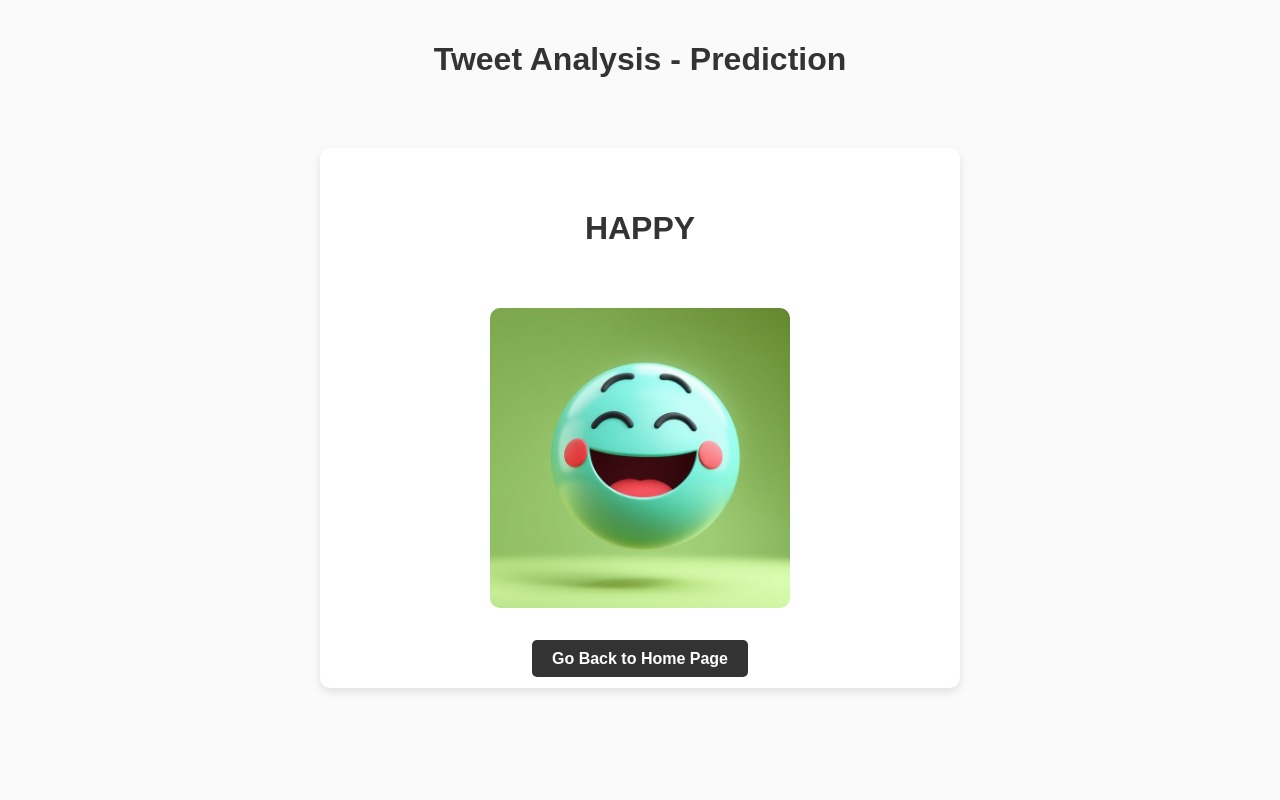
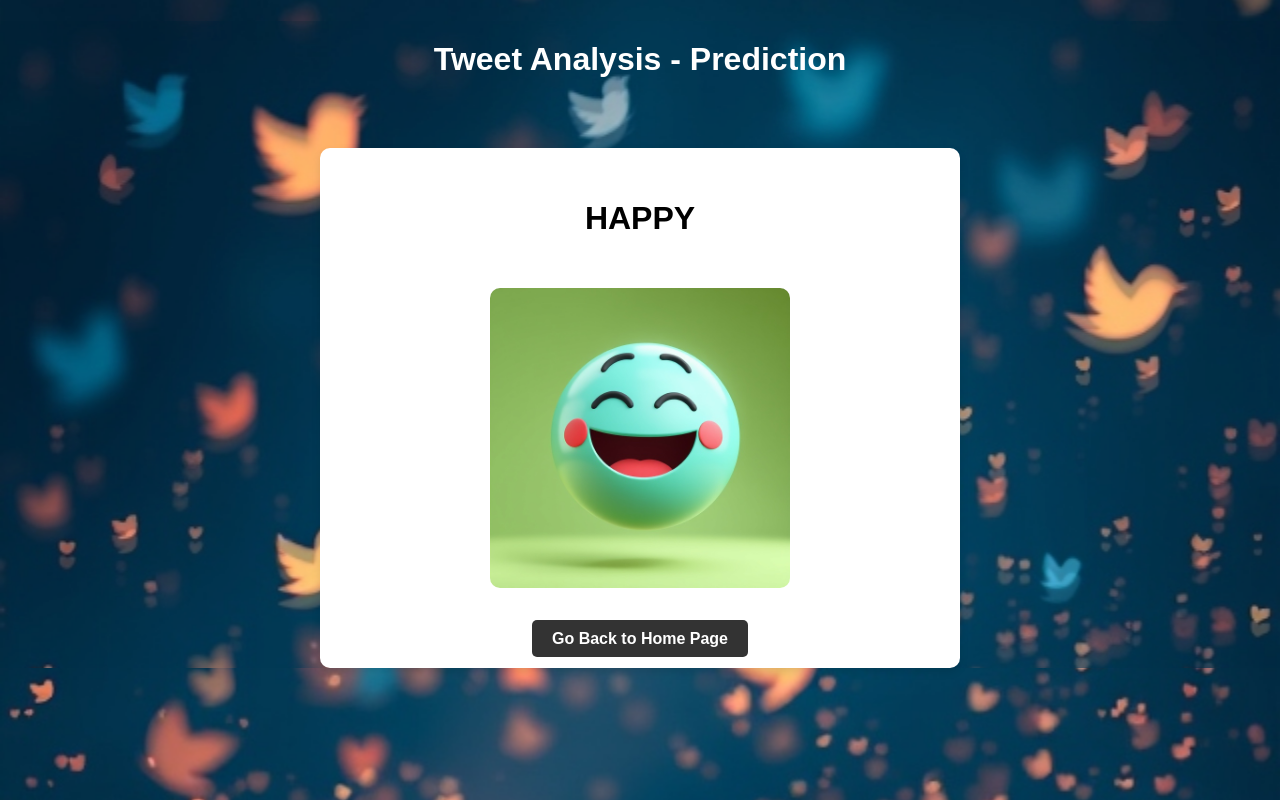
Before and after one commit to hexlive6363/SSD_FINAL, a Flask app: template templates/after.html in a window 1280 px wide. Run offline with Flask 3, Linux system fonts and the light colour scheme; the template is opened without the code that fills it, so the values that code supplies are empty; parts of the project's set-up code (start-up, migrations or seed data) failed here and were passed over.

Commit message:
Added Background

```diff
--- a/app.py
+++ b/app.py
@@ -30,4 +30,4 @@ def home():
     return render_template('after.html', data=prediction)
 
 if __name__ == "__main__":
-    app.run(host='10.42.0.198', port=5000)
+    app.run(host='127.0.0.1', port=5000)
--- a/templates/after.html
+++ b/templates/after.html
@@ -1,66 +1,3 @@
-<!-- <!DOCTYPE html>
-<html>
-<head>
-    <title>Tweet Sentiment Analysis</title>
-    <style>
-        body {
-            background-color: #a3cfb4;
-            font-family: Arial, sans-serif;
-            color: #333;
-            margin: 0;
-            padding: 0;
-        }
-        h1 {
-            color: #2c6e49;
-            font-size: 2.5em;
-            margin: 20px 0;
-        }
-        a {
-            text-decoration: none;
-            color: #fff;
-            background-color: #2c6e49;
-            padding: 10px 20px;
-            border-radius: 5px;
-            font-weight: bold;
-        }
-        a:hover {
-            background-color: #1f5b3e;
-        }
-        .container {
-            text-align: center;
-            margin: 50px auto;
-            padding: 20px;
-            border: 2px solid #2c6e49;
-            border-radius: 10px;
-            max-width: 600px;
-            background-color: #dff3e4;
-            box-shadow: 0 4px 8px rgba(0, 0, 0, 0.2);
-        }
-        .gif {
-            width: 250px;
-            height: auto;
-            margin: 20px 0;
-            border-radius: 10px;
-        }
-    </style>
-</head>
-<body>
-    <div class="container">
-        <h1>PREDICTION:</h1>
-        {% if data == 0 %}
-            <h1>SAD</h1>
-            <img src="static/sad.jpg" width="300" height="200">
-        {% else %}
-            <h1>HAPPY :)</h1>
-            <img src="static/happy.jpg" width="300" height="200">
-        {% endif %}
-        <br><br>
-        <a href='/'>Go Back to Home Page</a>
-    </div>
-</body>
-</html> -->
-
-
 <!DOCTYPE html>
 <html lang="en">
 <head>
@@ -68,16 +5,40 @@
     <title>Prediction</title>
     <style>
         body {
-            background-color: #fafafa;
+            background-image: url('static/background.jpg');
+            background-size: cover;
+            background-position: center;
             font-family: Arial, sans-serif;
             margin: 0;
             padding: 0;
+            position: relative;
+            overflow: hidden;
+        }
+
+        /* Background image with low opacity */
+        body::before {
+            content: '';
+            position: absolute;
+            top: 0;
+            left: 0;
+            width: 100%;
+            height: 100%;
+            background-image: url('static/background.jpg'); /* Replace with your image URL */
+            background-size: cover;
+            background-position: center;
+            opacity: 0.7; /* Adjust opacity as needed */
+            z-index: -1; /* Send it behind the content */
         }
 
         h1 {
             text-align: center;
-            color: #333;
+            color: #ffffff;
             padding: 20px 0;
+        }
+        .container h1 {
+            text-align: center;
+            color: #000000;
+            padding: 10px 0;
         }
 
         .container {
```
Also changed, not shown: templates/home.html (+107 -1 lines), static/background.jpg (added).
